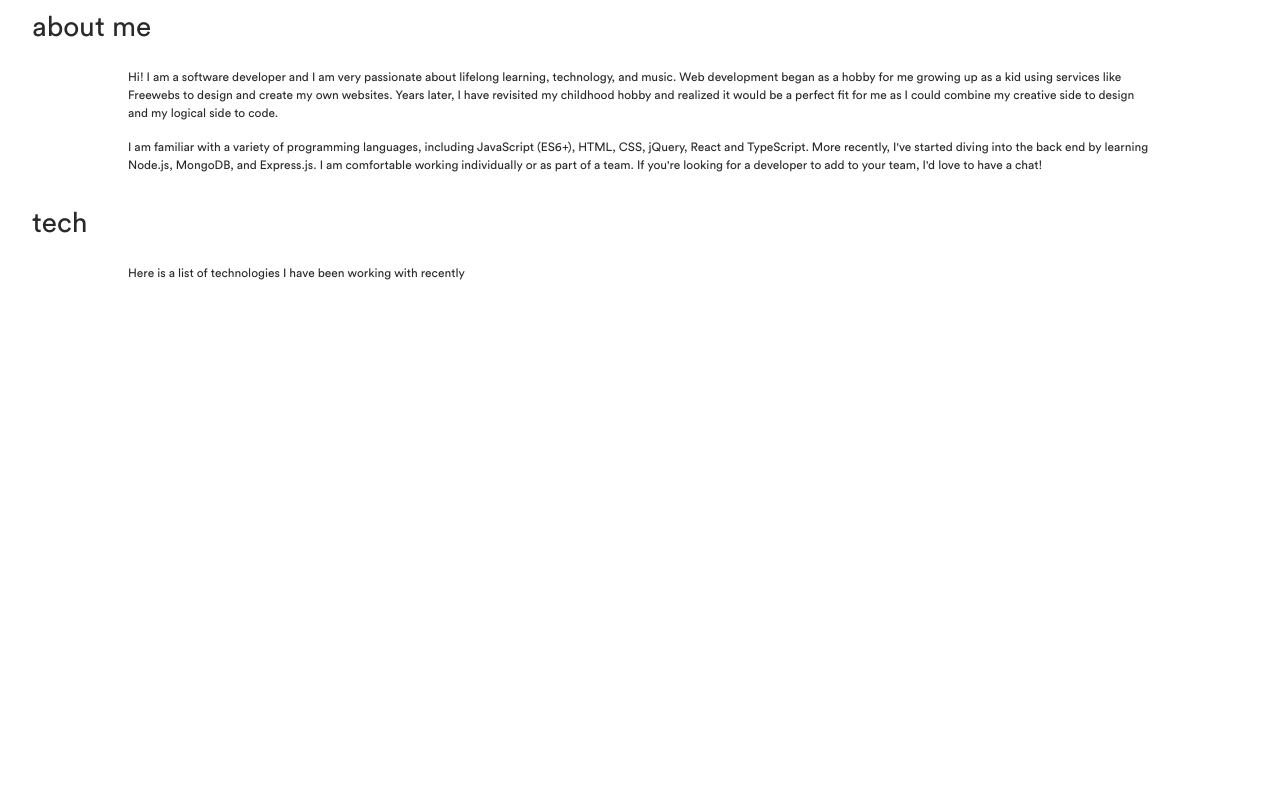
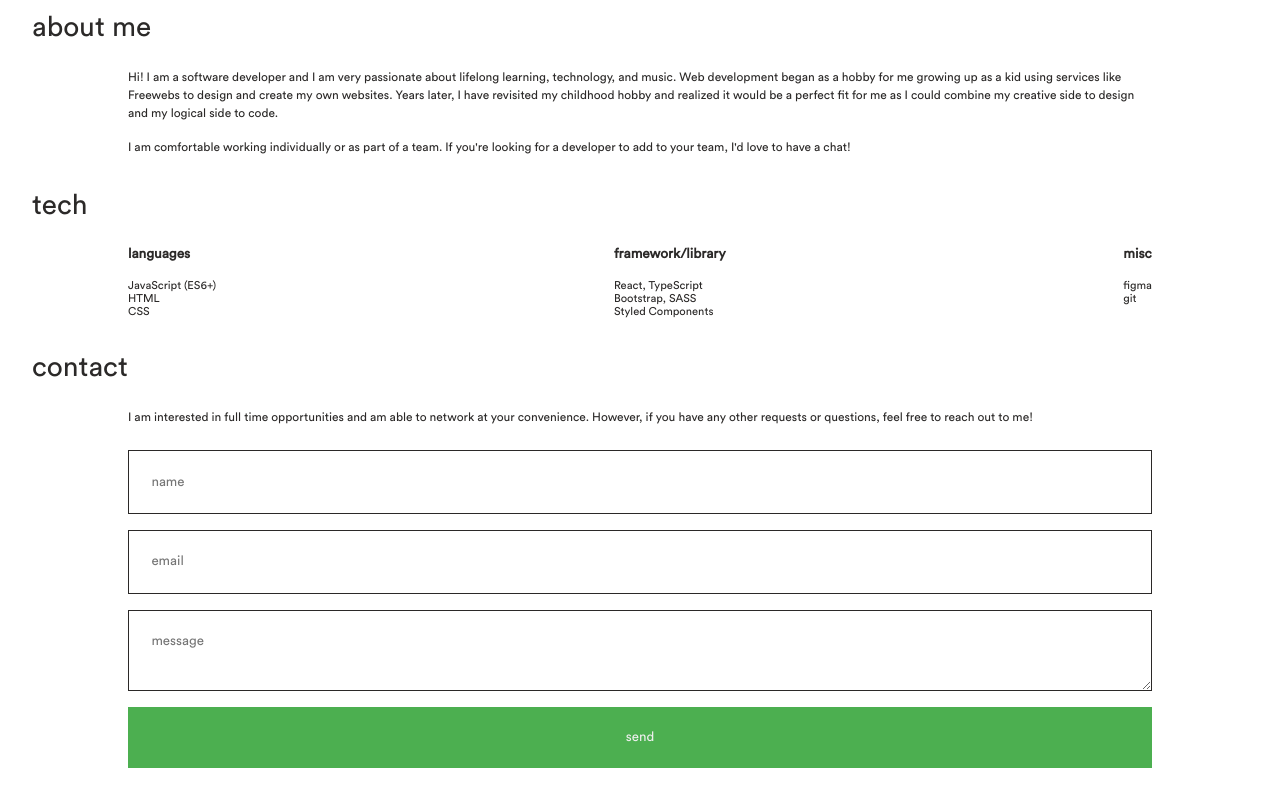
Before and after one commit to reginaldwong/portfolio-v2, a plain HTML site: page index.html in a window 1280 px wide. Shown: the part 1798-2598 px from the top of the page. Before the commit the page ends 2080 px from the top, so only its background shows below. Drawn offline with nearby package versions, Linux system fonts and the light colour scheme; animation ran at ten frames a second.

Commit message:
add contact form

```diff
--- a/index.html
+++ b/index.html
@@ -22,6 +22,7 @@
             <li>
               <a href="#technologies" class="header-menu-item">technologies</a>
             </li>
+            <li><a href="#contact" class="header-menu-item">contact</a></li>
           </ul>
           <div class="header-menu-fold">
             <div class="line1"></div>
@@ -175,21 +176,55 @@
             code.
           </p>
           <p>
-            I am familiar with a variety of programming languages, including
-            JavaScript (ES6+), HTML, CSS, jQuery, React and TypeScript. More
-            recently, I've started diving into the back end by learning Node.js,
-            MongoDB, and Express.js. I am comfortable working individually or as
-            part of a team. If you're looking for a developer to add to your
-            team, I'd love to have a chat!
+            I am comfortable working individually or as part of a team. If
+            you're looking for a developer to add to your team, I'd love to have
+            a chat!
           </p>
         </div>
       </section>
 
-      <section class="tech" id="technologies">
+      <section id="technologies">
         <h2 class="tech-title">tech</h2>
-        <p class="tech-subtitle">
-          Here is a list of technologies I have been working with recently
+        <div class="tech">
+          <div class="tech-languages">
+            <h4 class="tech-languages-title">languages</h4>
+            <ul>
+              <li>JavaScript (ES6+)</li>
+              <li>HTML</li>
+              <li>CSS</li>
+            </ul>
+          </div>
+          <div class="tech-frameworks">
+            <h4 class="tech-frameworks-title">framework/library</h4>
+            <ul>
+              <li>React, TypeScript</li>
+              <li>Bootstrap, SASS</li>
+              <li>Styled Components</li>
+            </ul>
+          </div>
+          <div class="tech-ui">
+            <h4 class="tech-ui-title">misc</h4>
+            <ul>
+              <li>figma</li>
+              <li>git</li>
+            </ul>
+          </div>
+        </div>
+      </section>
+
+      <section id="contact">
+        <h2 class="contact-title">contact</h2>
+        <p class="contact-body">
+          I am interested in full time opportunities and am able to network at
+          your convenience. However, if you have any other requests or
+          questions, feel free to reach out to me!
         </p>
+        <form action="https://formsubmit.co/el/jefowu" method="POST">
+          <input type="text" name="Name" placeholder="name" required />
+          <input type="email" name="Email" placeholder="email" required />
+          <textarea name="Message" placeholder="message" required></textarea>
+          <button type="submit">send</button>
+        </form>
       </section>
     </div>
     <script src="https://cdnjs.cloudflare.com/ajax/libs/three.js/r121/three.min.js"></script>
--- a/style.css
+++ b/style.css
@@ -185,6 +185,23 @@ nav {
 
 /* TECH */
 
+.tech {
+  display: flex;
+  justify-content: space-between;
+  width: 80%;
+  margin: 0 auto;
+}
+
+.tech h4 {
+  font-size: 0.85rem;
+  margin-bottom: 1rem;
+}
+
+.tech li {
+  list-style-type: none;
+  font-size: 0.7rem;
+}
+
 .tech-title {
   font-size: 1.75rem;
   margin-left: 2rem;
@@ -199,3 +216,50 @@ nav {
   line-height: 18px;
   margin: 0 auto;
 }
+
+/* CONTACT */
+
+.contact-title {
+  font-size: 1.75rem;
+  margin-left: 2rem;
+  font-weight: 500;
+  margin-bottom: 1.5rem;
+  margin-top: 2rem;
+}
+
+.contact-body {
+  width: 80%;
+  font-size: 0.75rem;
+  line-height: 18px;
+  margin: 0 auto;
+  margin-bottom: 1.5rem;
+}
+
+/* FORM */
+
+form {
+  display: flex;
+  flex-direction: column;
+  width: 80%;
+  gap: 1rem;
+  margin: 0 auto;
+}
+
+input,
+select,
+textarea {
+  padding: 1.4rem;
+  background: transparent;
+  border: 1px solid #2b2928;
+  font-family: circular;
+}
+
+button {
+  padding: 1.4rem;
+  cursor: pointer;
+  background: #4caf50;
+  border: none;
+  color: #efefef;
+  font-family: circular;
+  margin-bottom: 2rem;
+}
```
